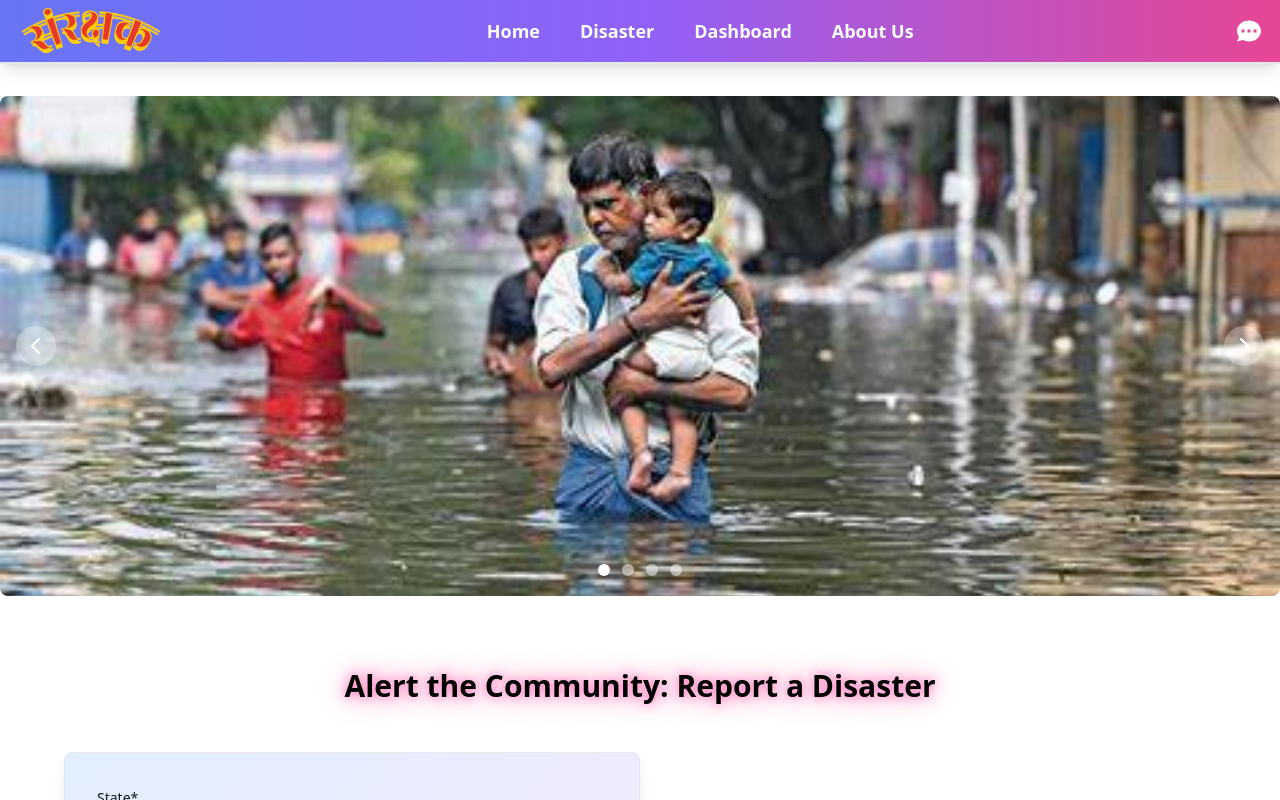
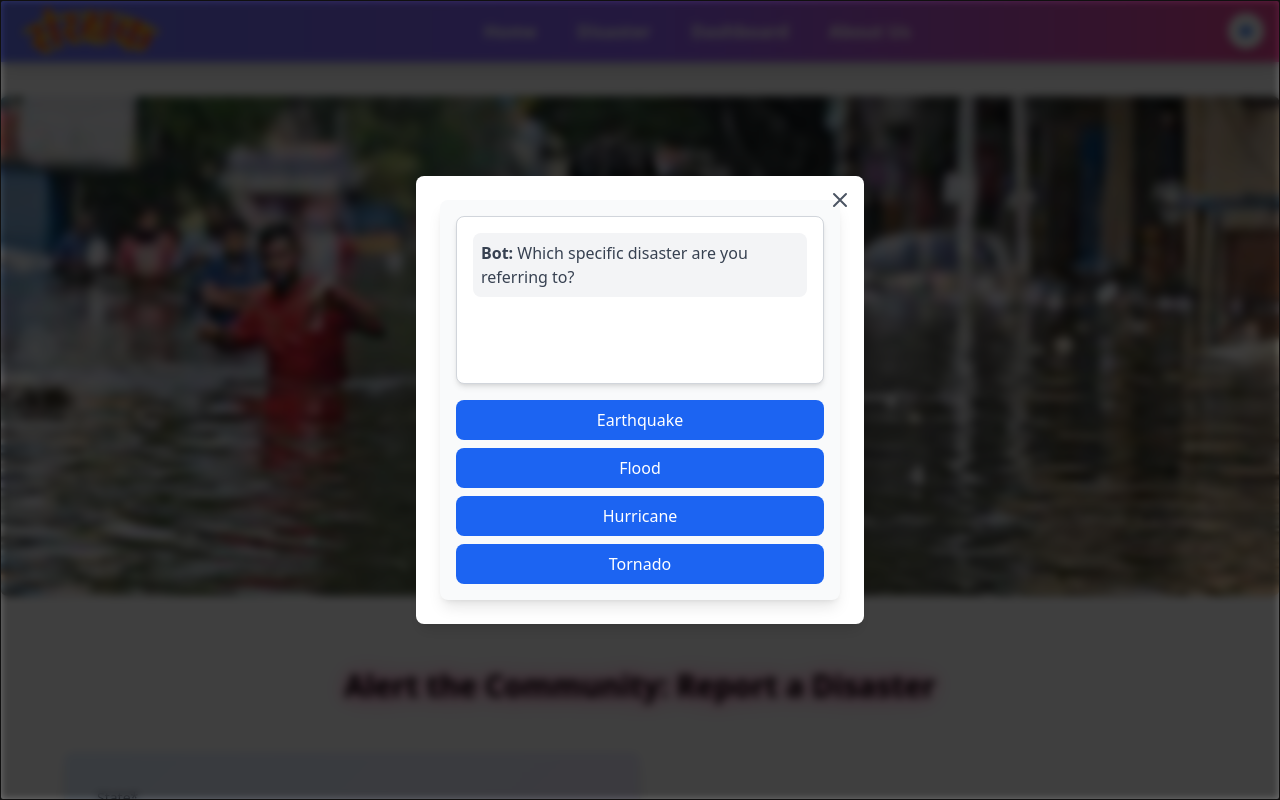
Before and after one commit to Tanay-22/SIH-24-1867, a React (Vite) app in the folder my-project/: page / in a window 1280 px wide. Both pictures are taken after a click on the icon 1249 px from the left and 31 px from the top of the page. Shown: the top 800 px of the page. Built offline with nearby package versions, Linux system fonts and the light colour scheme.

Commit message:
added chatbot

```diff
--- a/my-project/package.json
+++ b/my-project/package.json
@@ -22,6 +22,7 @@
     "react-dom": "^18.3.1",
     "react-hook-form": "^7.53.0",
     "react-icons": "^5.3.0",
+    "react-modal": "^3.16.1",
     "react-router-dom": "^6.26.1",
     "styled-components": "^6.1.13",
     "yup": "^1.4.0"
--- a/my-project/src/components/Navbar.jsx
+++ b/my-project/src/components/Navbar.jsx
@@ -1,46 +1,284 @@
+import React, { useState, useEffect, useRef } from "react";
+import Modal from "react-modal";
 import { Tooltip } from "flowbite-react";
-import React from "react";
 import { HiChat } from "react-icons/hi";
+import { GiAbstract021 } from "react-icons/gi";
 import { useNavigate } from "react-router-dom";
 
+// Safety tips, helplines, and emails for each disaster type
+const disasterInfo = {
+  Earthquake: {
+    tips: [
+      "Drop to your hands and knees to prevent being knocked over.",
+      "Cover your head and neck with your arms.",
+      "Hold on to your shelter until the shaking stops.",
+      "Stay away from windows and heavy objects.",
+    ],
+    helplines: [
+      "National Emergency Management Agency: 1800-123-456",
+      "Local Earthquake Relief Office: 1800-654-321",
+    ],
+    email: "earthquake_relief@example.com",
+  },
+  Flood: {
+    tips: [
+      "Move to higher ground immediately.",
+      "Avoid walking or driving through floodwaters.",
+      "Keep away from electrical appliances.",
+      "Follow evacuation orders promptly.",
+    ],
+    helplines: [
+      "Flood Relief Service: 1800-987-654",
+      "Local Flood Response Team: 1800-321-987",
+    ],
+    email: "flood_relief@example.com",
+  },
+  Hurricane: {
+    tips: [
+      "Prepare an emergency kit with essentials.",
+      "Secure windows and doors.",
+      "Avoid using elevators.",
+      "Follow official evacuation orders.",
+    ],
+    helplines: [
+      "Hurricane Support Line: 1800-543-210",
+      "Local Hurricane Emergency Center: 1800-765-432",
+    ],
+    email: "hurricane_relief@example.com",
+  },
+  Tornado: {
+    tips: [
+      "Seek shelter in a basement or an interior room.",
+      "Avoid windows and doors.",
+      "Cover yourself with a mattress or heavy blankets.",
+      "Stay tuned to weather updates.",
+    ],
+    helplines: [
+      "Tornado Assistance Line: 1800-678-901",
+      "Local Tornado Relief Agency: 1800-234-567",
+    ],
+    email: "tornado_relief@example.com",
+  },
+  Natural: {
+    tips: ["Follow general safety tips for your area and stay informed."],
+    helplines: ["General Disaster Assistance: 1800-000-000"],
+    email: "natural_disaster_support@example.com",
+  },
+  "Man-made": {
+    tips: ["Follow local emergency instructions and stay away from the affected area."],
+    helplines: ["General Emergency Response: 1800-111-111"],
+    email: "man_made_disaster_support@example.com",
+  },
+};
+
+// Define questions and possible answers for the chatbot
+const questionsAndAnswers = [
+  {
+    question: "Which specific disaster are you referring to?",
+    answers: ["Earthquake", "Flood", "Hurricane", "Tornado"],
+  },
+  {
+    question: "Would you like to know safety tips or helplines and email addresses for this disaster?",
+    answers: ["Safety Tips", "Helplines and Email"],
+  },
+  {
+    question: "Want to make the most of our website?",
+    answers: ["Yes", "No"],
+  },
+];
+
+// Chatbot Component
+const Chatbot = () => {
+  const [messages, setMessages] = useState([]);
+  const [currentQuestionIndex, setCurrentQuestionIndex] = useState(0);
+  const [selectedDisaster, setSelectedDisaster] = useState("");
+  const [finalMessageShown, setFinalMessageShown] = useState(false);
+
+  const messagesEndRef = useRef(null);
+
+  const handleAnswer = (answer) => {
+    const question = questionsAndAnswers[currentQuestionIndex];
+    let response;
+
+    if (currentQuestionIndex === 0) {
+      setSelectedDisaster(answer);
+      response = `You selected: ${answer}. Would you like to know safety tips or helplines and email addresses?`;
+      setCurrentQuestionIndex(1);
+    } else if (currentQuestionIndex === 1) {
+      if (answer === "Safety Tips") {
+        response = (
+          <div>
+            <p>Here are the safety tips for {selectedDisaster}:</p>
+            <ul className="list-disc ml-6">
+              {disasterInfo[selectedDisaster]?.tips.map((tip, index) => (
+                <li key={index}>{tip}</li>
+              )) || <li>No specific tips available.</li>}
+            </ul>
+          </div>
+        );
+      } else if (answer === "Helplines and Email") {
+        response = (
+          <div>
+            <p>Here are the helplines and email addresses for {selectedDisaster}:</p>
+            <ul className="list-disc ml-6">
+              {disasterInfo[selectedDisaster]?.helplines.map((helpline, index) => (
+                <li key={index}>{helpline}</li>
+              )) || <li>No helplines available.</li>}
+            </ul>
+            <p>Email: {disasterInfo[selectedDisaster]?.email || "No email available."}</p>
+          </div>
+        );
+      }
+      setCurrentQuestionIndex(2);
+    } else if (currentQuestionIndex === 2) {
+      if (answer === "Yes") {
+        response = (
+          <div>
+            <p>Our disaster management website offers various features to help you stay informed and prepared:</p>
+            <ul className="list-disc ml-6">
+              <li>Real-time disaster updates and alerts.</li>
+              <li>Safety tips and emergency contact information for different types of disasters.</li>
+              <li>Interactive maps showing affected areas and safe zones.</li>
+              <li>Forms for reporting disasters and requesting assistance.</li>
+              <li>Dashboard for tracking disaster response activities and support requests.</li>
+              <li>Emergency contact forms and chat support for immediate assistance.</li>
+            </ul>
+          </div>
+        );
+      } else {
+        response = "Thank you for your time. Stay safe and take care!";
+      }
+      setCurrentQuestionIndex(questionsAndAnswers.length);
+    }
+
+    setMessages([
+      ...messages,
+      { user: "You", text: answer },
+      { user: "Bot", text: response },
+    ]);
+  };
+
+  useEffect(() => {
+    if (currentQuestionIndex === questionsAndAnswers.length && !finalMessageShown) {
+      const finalMessage = "Thank you for providing the information. Stay safe and take care.";
+      setMessages([...messages, { user: "Bot", text: finalMessage }]);
+      setFinalMessageShown(true);
+    }
+  }, [currentQuestionIndex, messages, finalMessageShown]);
+
+  useEffect(() => {
+    if (messagesEndRef.current) {
+      messagesEndRef.current.scrollIntoView({ behavior: "smooth" });
+    }
+  }, [messages]);
+
+  const currentQuestion = questionsAndAnswers[currentQuestionIndex]?.question || "No more questions.";
+  const currentAnswersOptions = questionsAndAnswers[currentQuestionIndex]?.answers || [];
+
+  return (
+    <div className="flex flex-col h-[400px] w-[400px] bg-gray-50 p-4 rounded-lg shadow-lg">
+      <div className="flex-1 overflow-y-auto mb-4 p-4 border border-gray-300 rounded-lg bg-white shadow-md relative">
+        {messages.map((msg, index) => (
+          <div key={index} className={`mb-2 p-2 rounded-lg ${msg.user === "Bot" ? "bg-blue-100 text-blue-700" : "bg-gray-200 text-gray-800"}`}>
+            <strong>{msg.user}:</strong> {msg.text}
+          </div>
+        ))}
+        <div ref={messagesEndRef} /> {/* This div is used to scroll to the bottom */}
+        {currentQuestionIndex < questionsAndAnswers.length && (
+          <div className="mb-2 text-gray-700 p-2 rounded-lg bg-gray-100">
+            <strong>Bot:</strong> {currentQuestion}
+          </div>
+        )}
+      </div>
+      {currentQuestionIndex < questionsAndAnswers.length && (
+        <div className="space-y-2">
+          {currentAnswersOptions.map((answer, index) => (
+            <button
+              key={index}
+              onClick={() => handleAnswer(answer)}
+              className="w-full bg-blue-600 text-white p-2 rounded-lg hover:bg-blue-700 transition duration-300 ease-in-out"
+            >
+              {answer}
+            </button>
+          ))}
+        </div>
+      )}
+    </div>
+  );
+};
+
+// Navbar Component
 export default function Navbar() {
+  const [modalIsOpen, setModalIsOpen] = useState(false);
+  const navigate = useNavigate();
 
-  const navigate = useNavigate();
+  const openModal = () => setModalIsOpen(true);
+  const closeModal = () => setModalIsOpen(false);
 
   return (
     <div className="border-b-2 shadow-lg w-full top-0 left-0 h-16 flex items-center justify-between px-4 bg-gradient-to-r from-indigo-500 via-purple-500 to-pink-500 z-50">
-
       <img
         src="/Sanrakshak_1.png"
         alt="Logo"
         className="h-full object-contain cursor-pointer transform transition-transform duration-300 hover:scale-110 hover:rotate-6"
+        onClick={() => navigate('/')}
       />
 
       <div className="flex mx-auto space-x-10">
-
-        <span className="relative cursor-pointer text-lg font-semibold text-white before:absolute before:bottom-0 before:left-0 before:w-0 before:h-[2px] before:bg-white hover:before:w-full before:transition-all before:duration-300 before:ease-in-out" onClick={() => navigate('/')}>
+        <span
+          className="relative cursor-pointer text-lg font-semibold text-white before:absolute before:bottom-0 before:left-0 before:w-0 before:h-[2px] before:bg-white hover:before:w-full before:transition-all before:duration-300 before:ease-in-out"
+          onClick={() => navigate('/home')}
+        >
           Home
         </span>
-
-        <span className="relative cursor-pointer text-lg font-semibold text-white before:absolute before:bottom-0 before:left-0 before:w-0 before:h-[2px] before:bg-white hover:before:w-full before:transition-all before:duration-300 before:ease-in-out" onClick={() => navigate('/show-disaster')}>
+        <span
+          className="relative cursor-pointer text-lg font-semibold text-white before:absolute before:bottom-0 before:left-0 before:w-0 before:h-[2px] before:bg-white hover:before:w-full before:transition-all before:duration-300 before:ease-in-out"
+          onClick={() => navigate('/disaster')}
+        >
           Disaster
         </span>
-
-        <span className="relative cursor-pointer text-lg font-semibold text-white before:absolute before:bottom-0 before:left-0 before:w-0 before:h-[2px] before:bg-white hover:before:w-full before:transition-all before:duration-300 before:ease-in-out" onClick={() => navigate('/show-dashboard')}>
+        <span
+          className="relative cursor-pointer text-lg font-semibold text-white before:absolute before:bottom-0 before:left-0 before:w-0 before:h-[2px] before:bg-white hover:before:w-full before:transition-all before:duration-300 before:ease-in-out"
+          onClick={() => navigate('/dashboard')}
+        >
           Dashboard
         </span>
-
-        <span className="relative cursor-pointer text-lg font-semibold text-white before:absolute before:bottom-0 before:left-0 before:w-0 before:h-[2px] before:bg-white hover:before:w-full before:transition-all before:duration-300 before:ease-in-out" onClick={() => navigate('/about-us')}>
+        <span
+          className="relative cursor-pointer text-lg font-semibold text-white before:absolute before:bottom-0 before:left-0 before:w-0 before:h-[2px] before:bg-white hover:before:w-full before:transition-all before:duration-300 before:ease-in-out"
+          onClick={() => navigate('/about')}
+        >
           About Us
         </span>
-
       </div>
 
-      <Tooltip content="Chat with our chatbot for tips and help!">
-        {/* Darker color on hover */}
-        <HiChat className="cursor-pointer text-3xl text-white hover:text-indigo-800 transition duration-300" />
+      <Tooltip content="Chat with us" placement="bottom">
+        <HiChat
+          className="text-blue-500 cursor-pointer text-4xl p-2 rounded-full border-2 border-white bg-white shadow-lg hover:text-blue-700 transition duration-300 ease-in-out transform hover:scale-110"
+          onClick={openModal}
+        />
       </Tooltip>
 
+      <Modal
+        isOpen={modalIsOpen}
+        onRequestClose={closeModal}
+        contentLabel="Chatbot Modal"
+        ariaHideApp={false}
+        className="fixed inset-0 flex items-center justify-center p-4 backdrop-blur-sm"
+        overlayClassName="fixed inset-0 bg-black bg-opacity-50 backdrop-blur-sm"
+      >
+        <div className="relative bg-white p-6 rounded-lg shadow-lg max-w-md w-full">
+          <button
+            onClick={closeModal}
+            className="absolute top-3 right-3 text-gray-600 hover:text-gray-900"
+            aria-label="Close"
+          >
+            <svg className="w-6 h-6" fill="none" stroke="currentColor" viewBox="0 0 24 24" xmlns="http://www.w3.org/2000/svg">
+              <path strokeLinecap="round" strokeLinejoin="round" strokeWidth="2" d="M6 18L18 6M6 6l12 12"></path>
+            </svg>
+          </button>
+          <Chatbot />
+        </div>
+      </Modal>
     </div>
   );
 }
```
Also changed, not shown: 1 other file (tests, documents, lock files or other folders).
